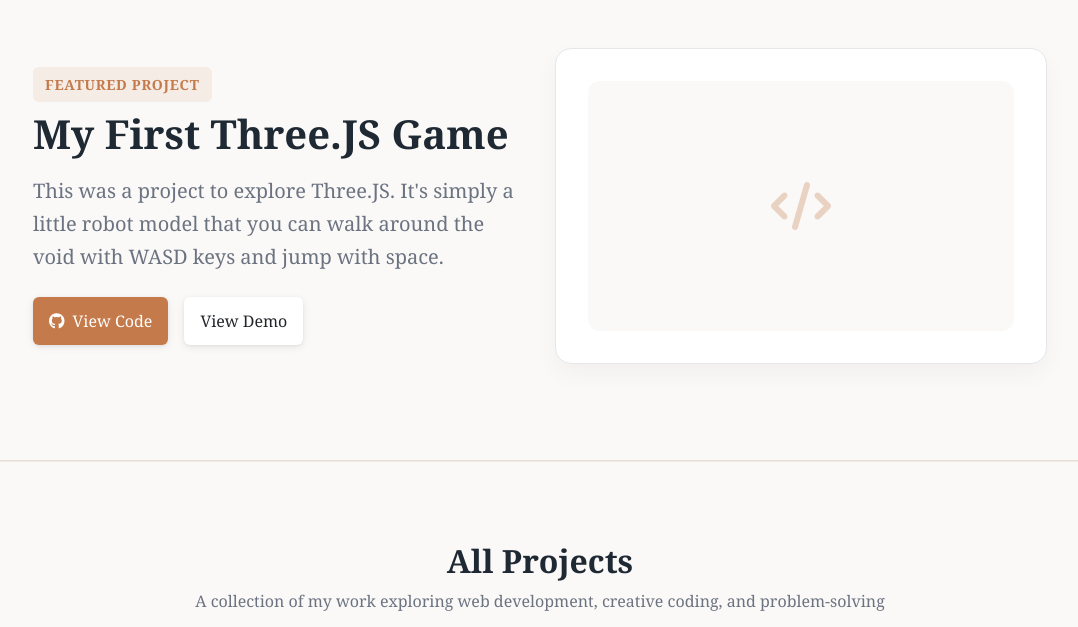
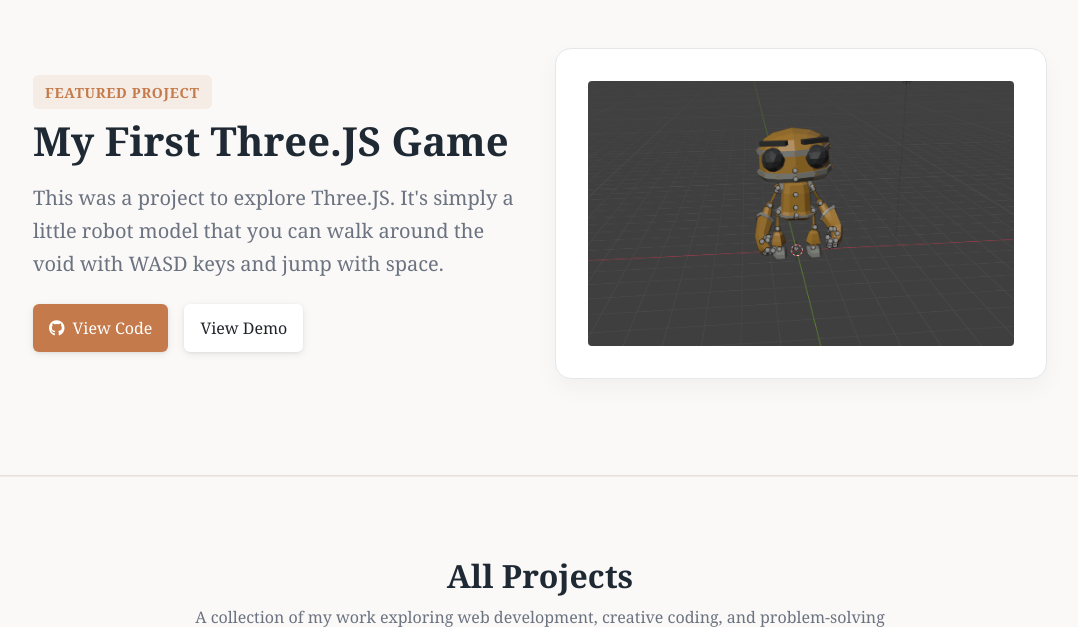
Before and after one commit to Angelica-Rees/resume-site, a Django app: page /projects/ in a window 1280 px wide. Shown: the part 60-687 px from the top of the page, without its empty margins (100-1178 px from the left). Run offline with Django 5.2, Linux system fonts and the light colour scheme; data comes from the database, SQL or seed files in the repository; some libraries are stand-ins or nearby versions.

Commit message:
added featured project picture

```diff
--- a/resume_project/core/templates/home.html
+++ b/resume_project/core/templates/home.html
@@ -16,7 +16,8 @@
                 <canvas id="orbitCanvas1"></canvas>
             </div>
             <div class="py-3 px-3">
-                <a href="{% static 'resume.pdf' %}" class="btn" download="Angelica_Rees_Resume.pdf">Download Resume</a>
+                <a href="{% static 'Angelica Rees -Resume 1.2026.pdf' %}" class="btn"
+                    download="Angelica_Rees_Resume.pdf">Download Resume</a>
             </div>
         </div>
 
--- a/resume_project/core/templates/projects.html
+++ b/resume_project/core/templates/projects.html
@@ -18,10 +18,9 @@
         </div>
     </div>
     <div class="col-md-6">
-        <!-- Placeholder for project screenshot/image -->
         <div class="project-preview-card">
             <div class="project-preview-placeholder">
-                <i class="fas fa-code fa-3x" style="color: var(--accent); opacity: 0.3;"></i>
+                <img src="{% static 'Robot-Blender.PNG' %}" class="img-fluid rounded" alt="Photo of Robot Three.js ">
             </div>
         </div>
     </div>
```
